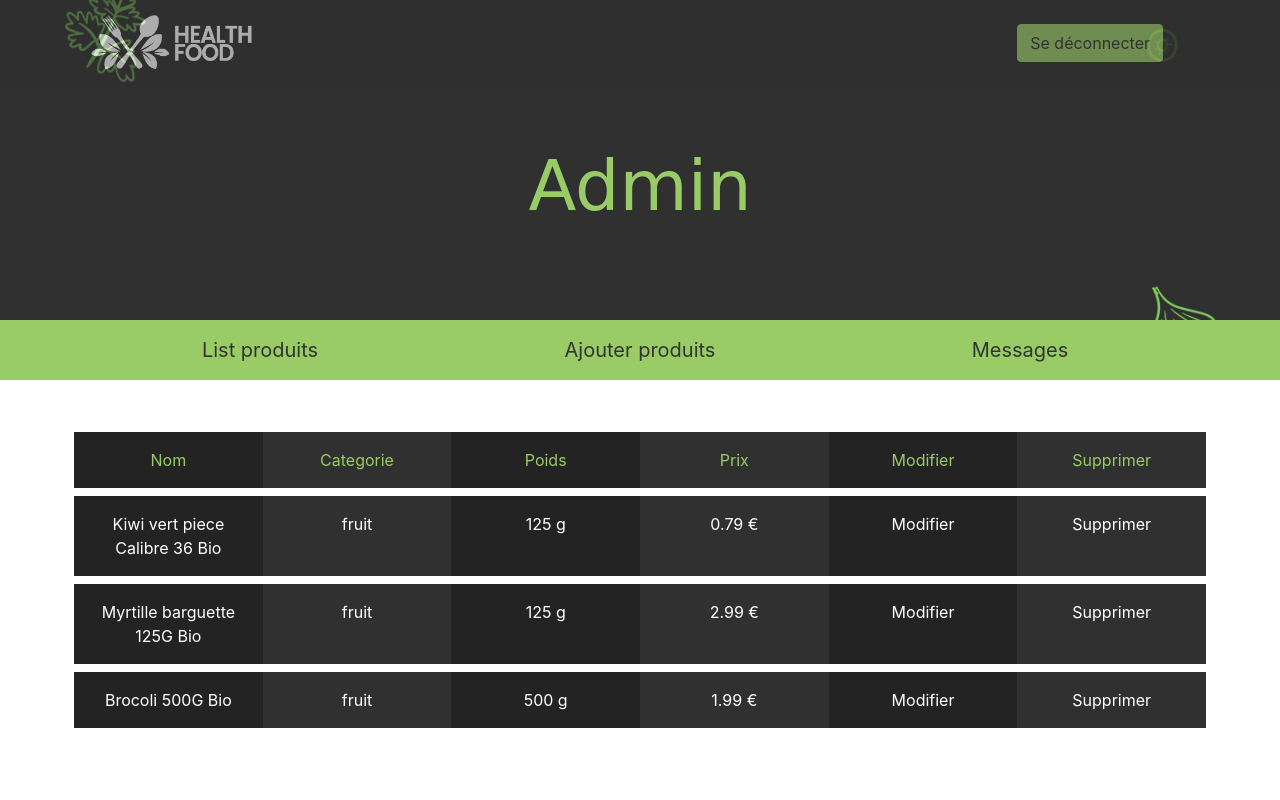
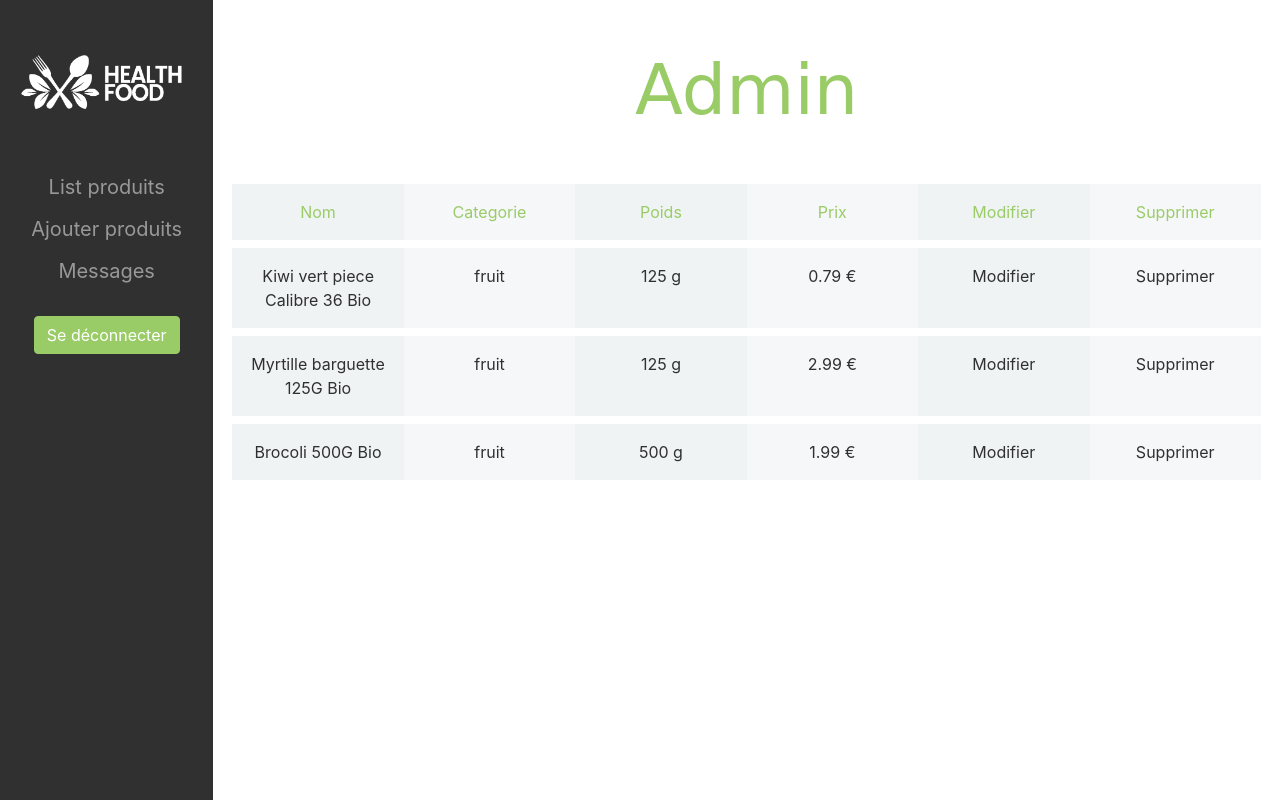
Before and after one commit to davy-web/dimi-php-produits-bio, a PHP site: page /admin/ in a window 1280 px wide. Run offline with PHP 8.4, Linux system fonts and the light colour scheme; a user stored in the database is signed in; data comes from the database, SQL or seed files in the repository; some web fonts are replaced.

Commit message:
change style admin

```diff
--- a/admin/footer-admin.php
+++ b/admin/footer-admin.php
@@ -1,3 +1,6 @@
 
+                </div>
+            </div>
+        </div>
     </body>
 </html>
--- a/admin/header-admin.php
+++ b/admin/header-admin.php
@@ -35,48 +35,33 @@ else {
         <meta name="description" content="Produits frais bio, commander maintenant !">
         <meta name="viewport" content="width=device-width, initial-scale=1">
         <link href="https://fonts.googleapis.com/css2?family=Grand+Hotel&display=swap" rel="stylesheet">
+        <link rel="stylesheet" href="https://fonts.googleapis.com/icon?family=Material+Icons">
         <link rel="shortcut icon" type="image/x-icon" href="<?php echo $chemin_page; ?>../images/icon.png">
         <link rel="stylesheet" href="<?php echo $chemin_page; ?>../css/bootstrap.css">
         <link rel="stylesheet" href="<?php echo $chemin_page; ?>../css/style.css">
     </head>
 
     <body>
-        <header>
-            <nav class="navbar fixed-top bg_dark">
-                <div class="container">
+        <div class="container-fluid">
+            <div class="row">
+
+                <!-- Menu left -->
+                <div class="col-md-3 col-lg-2 text-center pt-5 menu_admin">
+                    <div>
                         <a class="navbar-brand" href="<?php echo $chemin_page; ?>../">
                             <img src="<?php echo $chemin_page; ?>../images/logo.png" height="60" alt="logo">
                         </a>
-                    <div class="navbar-brand">
-                        <form class="navbar-brand" method="POST" action="">
-                            <input class="btn bouton_green" type="submit" name="connexion" value="<?php echo($bouton_connexion); ?>"><br>
-                        </form>
+                    </div><br><br>
+                    <a class="btn bouton_admin size_m" href="<?php echo $chemin_page; ?>.">List produits</a><br>
+                    <a class="btn bouton_admin size_m" href="<?php echo $chemin_page; ?>ajouter">Ajouter produits</a><br>
+                    <a class="btn bouton_admin size_m" href="<?php echo $chemin_page; ?>messages">Messages</a><br><br>
+                    <form method="POST" action="">
+                        <input class="btn bouton_green color_white" type="submit" name="connexion" value="<?php echo($bouton_connexion); ?>">
+                    </form><br>
                 </div>
-                </div>
-            </nav>
-            <div class="container-fluid fond_noir_0" style="height: 40vh;">
-                <div class="container pt-5">
-                    <div class="row pt-5">
+
+                <!-- Contenu right -->
+                <div class="col-md-9 col-lg-10 offset-md-3 offset-lg-2">
                     <div class="col-lg color_white align-self-center text-center pt-5">
                         <h1 class="font_hotel color_green"><?php echo $title_header; ?></h1>
                     </div>
-                    </div>
-                </div>
-            </div>
-        </header>
-
-        <div class="container-fluid fond_green py-2 text-center">
-            <div class="container">
-                <div class="row">
-                    <div class="col-md">
-                        <a class="btn bouton_noir size_m" href="<?php echo $chemin_page; ?>.">List produits</a>
-                    </div>
-                    <div class="col-md">
-                        <a class="btn bouton_noir size_m" href="<?php echo $chemin_page; ?>ajouter">Ajouter produits</a>
-                    </div>
-                    <div class="col-md">
-                        <a class="btn bouton_noir size_m" href="<?php echo $chemin_page; ?>messages">Messages</a>
-                    </div>
-                </div>
-            </div>
-        </div>
--- a/admin/list-produits.php
+++ b/admin/list-produits.php
@@ -6,12 +6,12 @@ include '../config.php';
 
         <div class="container my-5 color_white">
             <div class="row text-center p-1 color_green">
-                <p class="col-sm size_s fond_noir2 m-0 p-3">Nom</p>
-                <p class="col-sm size_s fond_noir m-0 p-3">Categorie</p>
-                <p class="col-sm size_s fond_noir2 m-0 p-3">Poids</p>
-                <p class="col-sm size_s fond_noir m-0 p-3">Prix</p>
-                <p class="col-sm size_s fond_noir2 m-0 p-3">Modifier</p>
-                <p class="col-sm size_s fond_noir m-0 p-3">Supprimer</p>
+                <p class="col-sm size_s bg_grey m-0 p-3">Nom</p>
+                <p class="col-sm size_s bg_grey2 m-0 p-3">Categorie</p>
+                <p class="col-sm size_s bg_grey m-0 p-3">Poids</p>
+                <p class="col-sm size_s bg_grey2 m-0 p-3">Prix</p>
+                <p class="col-sm size_s bg_grey m-0 p-3">Modifier</p>
+                <p class="col-sm size_s bg_grey2 m-0 p-3">Supprimer</p>
             </div>
             <?php
             $result = $pdo->query("SELECT * FROM davy_produits");
@@ -19,16 +19,16 @@ include '../config.php';
                 echo '
                 <div class="row text-center p-1">';
                 echo '
-                    <p class="col-sm size_s fond_noir2 m-0 p-3">' . $produit["nom"] . '</p>';
+                    <p class="col-sm size_s bg_grey color_black m-0 p-3">' . $produit["nom"] . '</p>';
                 echo '
-                    <p class="col-sm size_s fond_noir m-0 p-3">' . $produit["categorie"] . '</p>';
+                    <p class="col-sm size_s bg_grey2 color_black m-0 p-3">' . $produit["categorie"] . '</p>';
                 echo '
-                    <p class="col-sm size_s fond_noir2 m-0 p-3">' . $produit["poids"] . ' g</p>';
+                    <p class="col-sm size_s bg_grey color_black m-0 p-3">' . $produit["poids"] . ' g</p>';
                 echo '
-                    <p class="col-sm size_s fond_noir m-0 p-3">' . $produit["prix"] . ' €</p>';
-                echo '<a href="modifier/index.php?id=' . $produit['id'] . '" class="color_white col-sm size_s fond_noir2 m-0 p-3">Modifier</a>';
+                    <p class="col-sm size_s bg_grey2 color_black m-0 p-3">' . $produit["prix"] . ' €</p>';
+                echo '<a href="modifier/index.php?id=' . $produit['id'] . '" class="color_black col-sm size_s bg_grey m-0 p-3">Modifier</a>';
                 echo '
-                    <a href="?delete=' . $produit["id"] . '" class="color_white col-sm size_s fond_noir m-0 p-3">Supprimer</a>';
+                    <a href="?delete=' . $produit["id"] . '" class="color_black col-sm size_s bg_grey2 m-0 p-3">Supprimer</a>';
                 echo '
                 </div>';
                 if(!empty($_GET['delete'])) {
--- a/css/style.css
+++ b/css/style.css
@@ -45,14 +45,6 @@ body {
     color: #99cc66;
     background-color: inherit;
 }
-.bouton_noir {
-    color: #333333;
-    background-color: inherit;
-    border: 0px solid inherit;
-}
-.bouton_noir:hover {
-    color: white;
-}
 .color_green {
     color: #99cc66;
 }
@@ -61,6 +53,15 @@ body {
 }
 .color_red {
     color: red;
+}
+.color_black {
+    color: #303030;
+}
+.bg_grey {
+    background-color: #f0f3f4;
+}
+.bg_grey2 {
+    background-color: #f6f7f8;
 }
 .bg_dark {
     background-color: #303030;
@@ -90,9 +91,34 @@ a:hover {
     padding: 15px;
     border-radius: 4px;
 }
-
 #top_button:hover {
     background-color: #555;
+}
+.bouton_admin {
+    color: white;
+    background-color: inherit;
+    border: none;
+    border-radius: 0px;
+    opacity: 0.5;
+}
+.bouton_admin:hover, .active_bouton {
+    opacity: 1;
+    color: white;
+}
+.menu_admin {
+    background-color: #303030;
+    min-height: 100vh;
+    position: fixed;
+    z-index: 1;
+    top: 0;
+    left: 0;
+    overflow-x: hidden;
+}
+@media (max-width: 719px) {
+    .menu_admin {
+        min-height: 0vh;
+        position: relative;
+    }
 }
 
 /* --- 3 - Size --- */
```
Also changed, not shown: admin/messages/list-messages.php (+10 -10 lines). Lines whose indentation alone changed are shown as unchanged.
